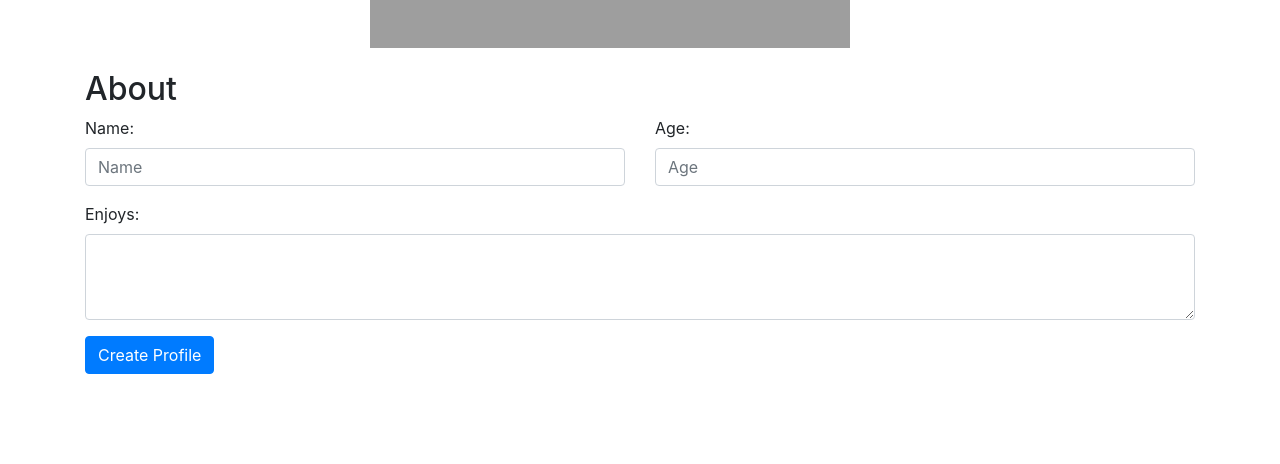
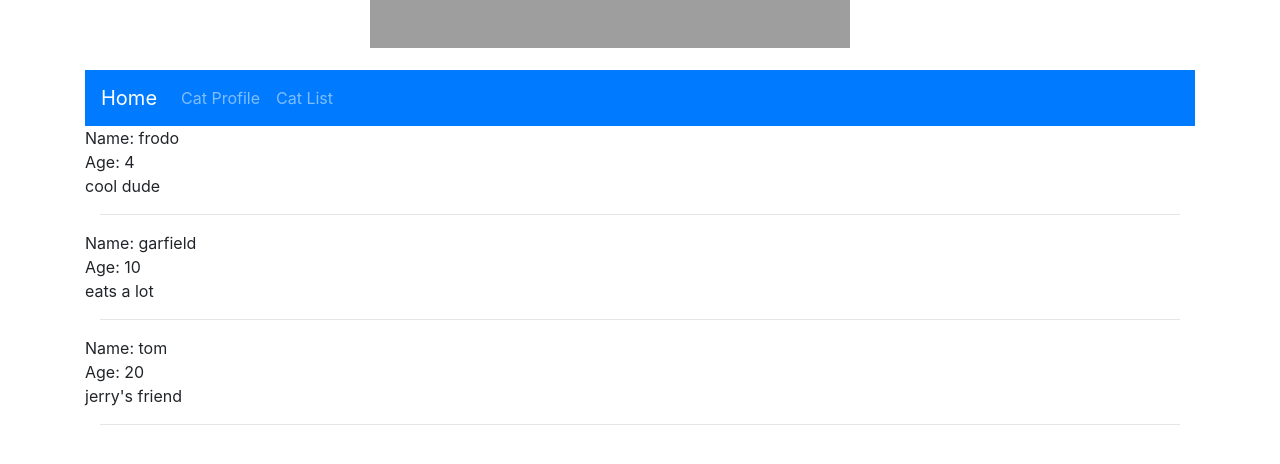
Before and after one commit to learn-academy-2019-bravo/cat-tinder-mike-sunil-luke, a React (Create React App) app: page /CatList in a window 1280 px wide. Shown: the part 260-724 px from the top of the page. Built offline with nearby package versions, Linux system fonts and the light colour scheme; grey boxes are pictures that could not be loaded.

Commit message:
cat list added

```diff
--- a/src/App.js
+++ b/src/App.js
@@ -1,8 +1,12 @@
 import React, {Component} from 'react';
-import {Form, Container, Button, Row, Col} from 'react-bootstrap';
+import {Form, Container, Button, Row, Col, Navbar, Nav} from 'react-bootstrap';
+import ReactDom from 'react-dom';
+import {BrowserRouter as Router, Route, Link} from 'react-router-dom';
 import './App.css';
 
-
+import CreateCat from './CreateCat'
+import CatList from './CatList'
+import Home from './Home'
 
 class App extends Component {
   render(){
@@ -12,30 +16,21 @@ class App extends Component {
           <Row>
             <Col md={{ span: 6, offset: 3 }}><iframe src="https://giphy.com/embed/oziZPHkpHiayfoVEyA" width="480" height="252" frameBorder="0" class="giphy-embed" allowFullScreen></iframe><p><a href="https://giphy.com/gifs/EuropeanConsumerCentre-dating-online-consumer-oziZPHkpHiayfoVEyA"></a></p></Col>
           </Row>
-        <h2> About </h2>
-        <Form>
-          <Row>
-            <Col>
-              <Form.Group controlId="formGroupName">
-                <Form.Label>Name:</Form.Label>
-                <Form.Control type="text" placeholder="Name" />
-              </Form.Group>
-            </Col>
-            <Col>
-              <Form.Group controlId="formGroupAge" >
-                <Form.Label>Age:</Form.Label>
-                <Form.Control type="number" min="0" placeholder="Age"  />
-              </Form.Group>
-            </Col>
-          </Row>
-          <Form.Group controlId="formGroupEnjoys">
-            <Form.Label>Enjoys:</Form.Label>
-            <Form.Control as="textarea" rows="3"/>
-          </Form.Group>
-          <Button variant="primary" type="submit">
-          Create Profile
-          </Button>
-        </Form>
+        <Router>
+        <div>
+              <Navbar bg="primary" variant="dark">
+                <Navbar.Brand href="Home">Home</Navbar.Brand>
+                <Nav className="mr-auto">
+                  <Nav.Link href="CreateCat">Cat Profile</Nav.Link>
+                  <Nav.Link href="CatList">Cat List</Nav.Link>
+                </Nav>
+              </Navbar>
+
+              <Route path="/CreateCat" component={CreateCat} />
+              <Route path="/CatList" component={CatList} />
+              <Route path="/Home" component={Home} />
+          </div>
+        </Router>
       </Container>
     );
   }
--- /dev/null
+++ b/src/CatList.js
@@ -0,0 +1,58 @@
+import React, {Component} from 'react';
+import {Container, Row} from 'react-bootstrap'
+import ListItem from './ListItem'
+
+import './App.css';
+
+class CatList extends Component {
+    constructor(props){
+        super(props);
+            this.state = {
+                list: [
+                    {name: "frodo",
+                    age: 4,
+                    enjoys: "cool dude"
+                    },
+                    {name: "garfield",
+                    age: 10,
+                    enjoys: "eats a lot"
+                    },
+                    {name: "tom",
+                    age: 20,
+                    enjoys: "jerry's friend"
+                    },
+                    ]
+            }
+
+    }
+  render(){
+      const {list} = this.state
+
+      let catList = (array) => {
+        return array.map((value, index) =>
+            <div>
+                <Row>
+                    Name: {value.name}
+                </Row>
+                <Row>
+                    Age: {value.age}
+                </Row>
+                <Row>
+                   {value.enjoys}
+                </Row>
+                <hr/>
+            </div>
+
+        )
+      }
+
+      const profiles = catList(list)
+      return (
+        <Container>
+            {profiles}
+        </Container>
+        );
+  }
+}
+
+export default CatList;
--- /dev/null
+++ b/src/CreateCat.js
@@ -0,0 +1,40 @@
+import React, {Component} from 'react';
+import {Form, Container, Button, Row, Col} from 'react-bootstrap';
+import './App.css';
+
+
+
+class CreateCat extends Component {
+  render(){
+  return (
+      <Container>
+        <h2> About </h2>
+        <Form>
+          <Row>
+            <Col>
+              <Form.Group controlId="formGroupName">
+                <Form.Label>Name:</Form.Label>
+                <Form.Control type="text" placeholder="Name" />
+              </Form.Group>
+            </Col>
+            <Col>
+              <Form.Group controlId="formGroupAge" >
+                <Form.Label>Age:</Form.Label>
+                <Form.Control type="number" min="0" placeholder="Age"  />
+              </Form.Group>
+            </Col>
+          </Row>
+          <Form.Group controlId="formGroupEnjoys">
+            <Form.Label>Enjoys:</Form.Label>
+            <Form.Control as="textarea" rows="3"/>
+          </Form.Group>
+          <Button variant="primary" type="submit">
+          Create Profile
+          </Button>
+        </Form>
+      </Container>
+    );
+  }
+}
+
+export default CreateCat;
--- /dev/null
+++ b/src/Home.js
@@ -0,0 +1,15 @@
+import React, {Component} from 'react';
+
+import './App.css';
+
+
+
+class Home extends Component {
+  render(){
+  return (
+        <h1 id="catTitle">Welcome to home of MEOWS</h1>
+    );
+  }
+}
+
+export default Home;
--- /dev/null
+++ b/src/ListItem.js
@@ -0,0 +1,34 @@
+import React, {Component} from 'react';
+import {Container, Row} from 'react-bootstrap'
+
+import './App.css';
+
+
+
+class ListItem extends Component {
+    constructor(props){
+        super(props);
+            this.state = {
+
+            }
+
+    }
+  render(){
+      const {name, age, description} = this.props
+      return (
+        <Container>
+            <Row>
+                Name: {name}
+            </Row>
+            <Row>
+                Age: {age}
+            </Row>
+            <Row>
+               {description}
+            </Row>
+        </Container>
+        );
+      }
+}
+
+export default ListItem;
```
